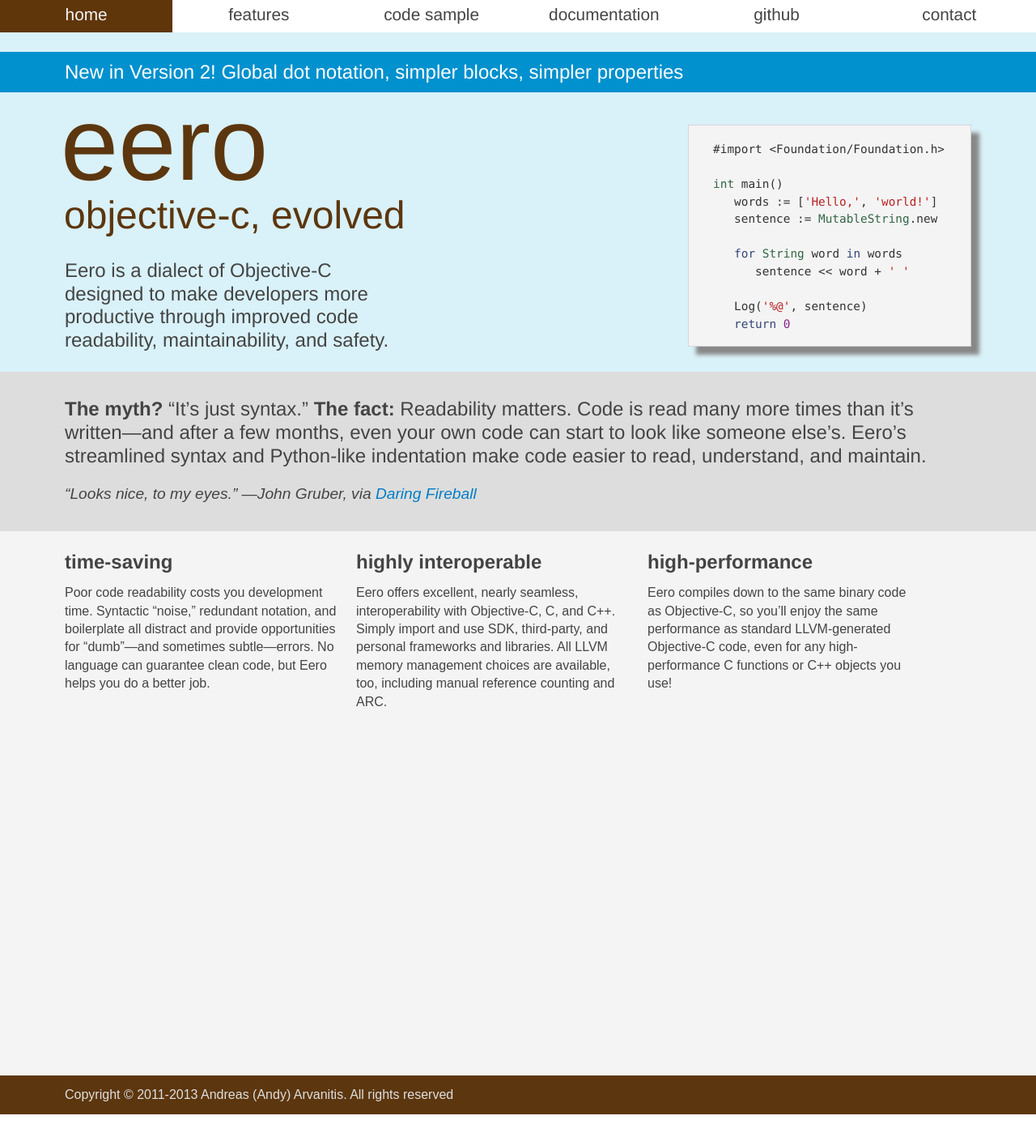
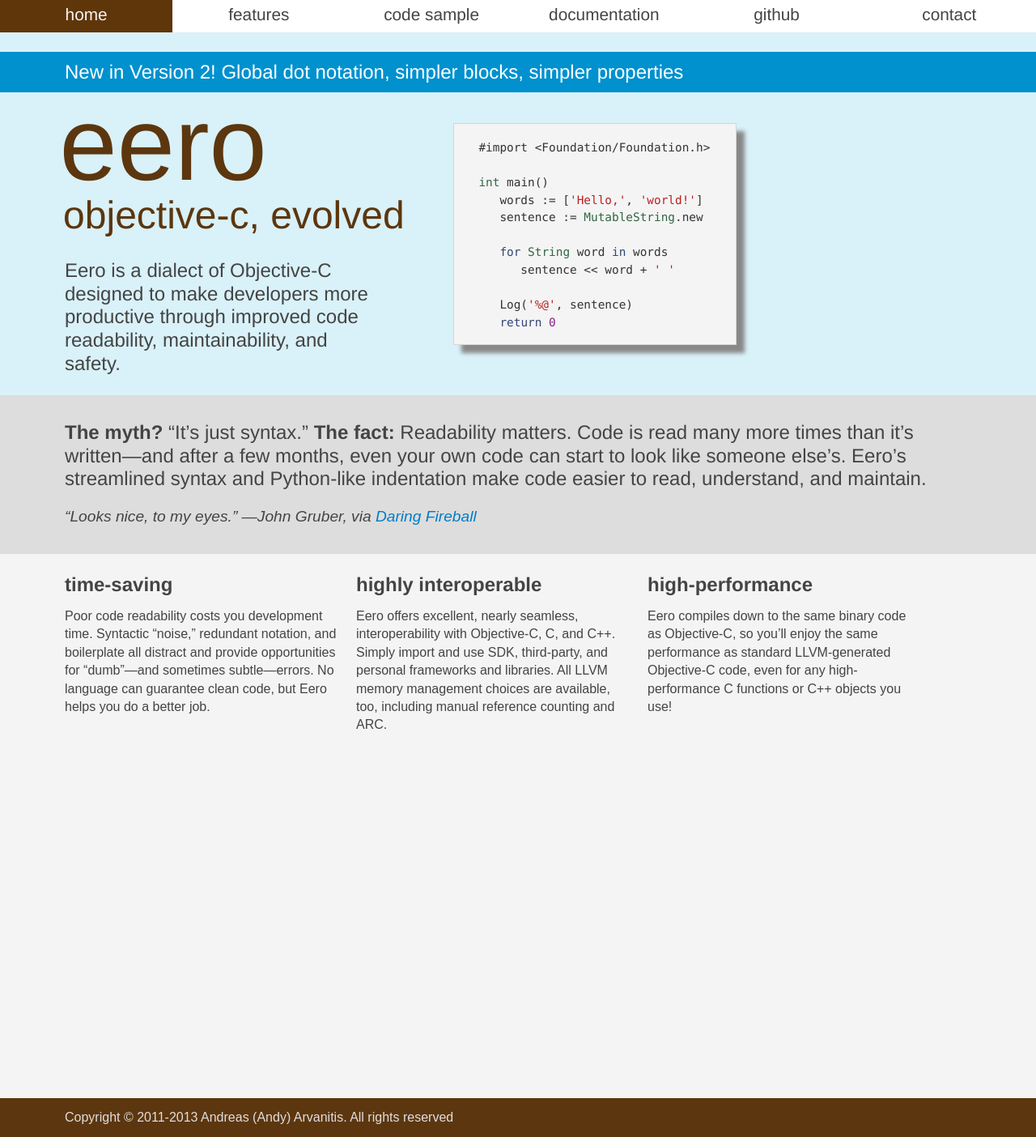
Before and after one commit to eerolanguage/eerolanguage.github.com, a Jekyll site: the page built from index.html, in a window 1280 px wide. Shown: the whole page at 81% size. Built offline with Jekyll 4.4.1, drawn with Linux system fonts in a browser that asks for light colours; some web fonts are replaced; before the commit the page ends 1376 px from its top, so only the background shows below that.

Commit message:
Cleanup and make device-responsive

```diff
--- a/css/default.css
+++ b/css/default.css
@@ -74,13 +74,34 @@
   padding-bottom: 0.5em;
   padding-left: 0em;
   padding-right: 0em;
-  width: 16.66%;
+  width: 16.66%;   /* NOTE: based on number of menu items */
   min-width: 7.5em;
 
   font-family: Eurostile, 'Eurostile W01 Regular', Helvetica;
   font-size: 1.3em;
   text-align: center;
 }
+
+/* iPads and smaller
+*/
+@media (max-device-width: 768px) {
+  nav li a {
+  padding-top: 1em;
+  padding-bottom: 1em;
+  }
+}
+
+/* iPhones and smaller
+*/
+@media (max-device-width: 640px) {
+  nav li a {
+    font-size: 2.2em;
+    padding-top: 0.7em;
+    padding-bottom: 0.7em;
+    width: 33.33%;  /* NOTE: based on number of menu items */
+  }
+}
+
 
 #current, nav li a:hover {
   text-decoration: none;
@@ -217,15 +238,11 @@
 }
 
 .featured .logo {
-  position: relative;
-  padding-left: 75px; /* Adjust for kerning to align flush left */
-  padding-right: 75px;
+  margin-left: -0.05em; /* Adjust for kerning to align flush left */
 }
 
 .featured .tagline {
-  position: relative;
-  padding-left: 79px; /* Adjust for kerning to align flush left */
-  padding-right: 79px;
+  margin-left: -0.04em; /* Adjust for kerning to align flush left */
 }
 
 .featured .largecopy {
@@ -265,14 +282,24 @@
 
 #intro {
   float: inherit;
-  width: 15%;
+  width: 25em;
+  margin-right: 2em;
   margin-bottom: 1.5em;
+}
+
+
+/* iPhones and smaller
+*/
+@media (max-device-width: 640px) {
+  #intro {
+    width: 100%;
+  }
 }
 
 #intro .largecopy {
   margin-top: 1.25em;
-  width: 17em;
 }
+
 
 #banner div:hover {
   text-decoration: none;
@@ -280,7 +307,7 @@
 }
 
 #facts {
-  float: left;
+  float: inherit;
   padding-top: 2em;
   padding-bottom: 2em;
 }
@@ -311,6 +338,15 @@
   min-height: 9em;
 }
 
+/* iPhones and smaller
+*/
+@media (max-device-width: 640px) {
+  .benefit {
+    width: 100%;
+  }
+}
+
+
 .benefit .copy {
   margin-top: 0.8em;
 }
@@ -319,13 +355,25 @@
   font-weight: bold;
 }
 
+/* iPads and larger
+*/
+@media (min-device-width: 641px) {
+  #helloworld {
+    position: absolute;
+    top: 7.5em;
+    left: 35em;
+  }
+}
+
 #helloworld {
-  float: right;
-  margin-top: 2.5em;
+  margin-top: 2em;
+  margin-bottom: 2em;
+
   padding-top: 0.5em;
   padding-bottom: 0.3em;
   padding-left: 1em;
   padding-right: 2em;
+
   width: auto;
   height: auto;
 
@@ -338,6 +386,15 @@
 
 #helloworld pre {
   line-height: 1.5;
+}
+
+/* iPhones and smaller
+*/
+@media (max-device-width: 640px) {
+  #helloworld {
+    float: inherit;
+    width: 80%;
+  }
 }
 
 
@@ -402,6 +459,7 @@
 }
 
 #documentation pre {
+  overflow: auto;
   margin-top: 2em;
   margin-bottom: 2em;
   padding-left: 3em;
@@ -465,6 +523,16 @@
   padding-bottom: 0.2em;
 }
 
+
+/* iPhones and smaller
+*/
+@media (max-device-width: 640px) {
+  #documentation #toc h3 {
+    font-size: 1.2em;
+    letter-spacing: 0;
+  }
+}
+
 /*-------------- GitHub --------------*/
 
 #github_intro {
@@ -493,6 +561,16 @@
   width: 8.5em;
 }
 
+/* iPhones and smaller
+*/
+@media (max-device-width: 640px) {
+  .contact_link {
+    width: 50%;
+    font-size: 1.6em;
+    line-height: 1.1em;
+  }
+}
+
 #about {
   position: inherit;
   float: inherit;
@@ -511,6 +589,17 @@
   float: inherit;
   margin-top: 1.5em;
   width: 24em;
+}
+
+/* iPhones and smaller
+*/
+@media (max-device-width: 640px) {
+  #saarinen {
+    width: 100%;
+  }
+  #furniture {
+    width: 80%;
+  }
 }
 
 #furniture img {
@@ -540,6 +629,17 @@
   width: 24em;
   margin-bottom: 2em;
   padding-right: 3em;
+}
+
+/* iPhones and smaller
+*/
+@media (max-device-width: 640px) {
+  #about_me {
+    width: 100%;
+  }
+  #my_pic {
+    width: 80%;
+  }
 }
 
 #my_pic img {
@@ -586,6 +686,14 @@
   box-shadow: 10px 10px 5px #888;
 }
 
+/* iPhones and smaller
+*/
+@media (max-device-width: 640px) {
+  pre.code_sample  {
+    overflow: auto;
+  }
+}
+
 /*-------------- Features --------------*/
 
 .features {
@@ -599,8 +707,16 @@
   margin-top: 1.5em;
   margin-right: 1.5em;
   width: 24em;
-//  min-width: 45%;
+/*  min-width: 45%; */
   min-height: 10em;
+}
+
+/* iPhones and smaller
+*/
+@media (max-device-width: 640px) {
+  .feature {
+    width: 100%;
+  }
 }
 
 .feature .copy {
--- a/index.html
+++ b/index.html
@@ -17,19 +17,23 @@
     </a>
   </div>
 
-  <div id="helloworld" class="softbackgroundcolor contentmargins">
-    {% include helloworld.html %}
-  </div>
+  <div class="floating contentmargins">
 
-  <div class="logo logocolor">eero</div>
+    <div class="logo logocolor">eero</div>
 
-  <div class="tagline logocolor">objective-c, evolved</div>
+    <div class="tagline logocolor">objective-c, evolved</div>
 
-  <div id="intro">
-    <div class="largecopy copycolor contentmargins">
-      Eero is a dialect of Objective-C designed to make developers more
-      productive through improved code readability, maintainability, and safety.
+    <div id="intro">
+      <div class="largecopy copycolor">
+        Eero is a dialect of Objective-C designed to make developers more
+        productive through improved code readability, maintainability, and safety.
+      </div>
     </div>
+
+    <div id="helloworld" class="softbackgroundcolor">
+      {% include helloworld.html %}
+    </div>
+
   </div>
 
   <div id="facts" class="accentbackgoundcolor">
```
